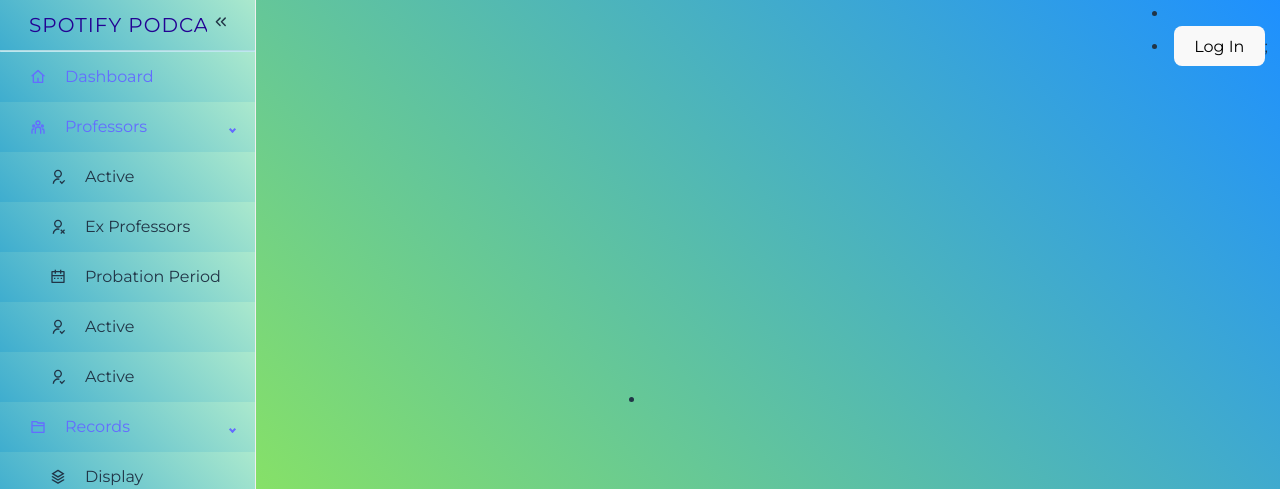
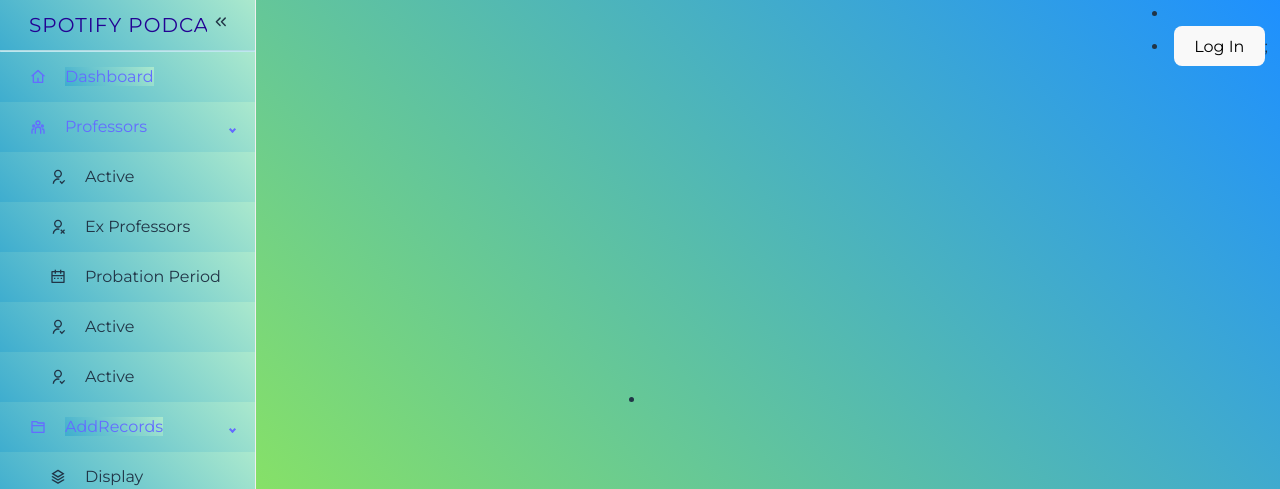
Before and after one commit to ADITYA-003/Flipr-War_With_Codes, a React (Vite) app in the folder frontend/: page / in a window 1280 px wide. Shown: the top 489 px of the page. Built offline with nearby package versions, Linux system fonts and the light colour scheme; a web font is replaced by a local one.

Commit message:
Added routing to the sidebar aditya

```diff
--- a/frontend/src/components/Sidebar.jsx
+++ b/frontend/src/components/Sidebar.jsx
@@ -1,5 +1,6 @@
 import '../components/sidebar.css'
 import User from './User';
+import {Link} from "react-router-dom";
 import React, { useState } from "react";
 import {
   RiHome4Line,
@@ -78,7 +79,9 @@ function Sidebars() {
           </Menu>
 
           <Menu>
-            <MenuItem style={{color:"#646cff"}} icon={<RiHome4Line />} >Dashboard</MenuItem>
+            <MenuItem style={{color:"#646cff"}} icon={<RiHome4Line />} >
+              <Link to="/post" > Dashboard
+              </Link></MenuItem>
             <SubMenu  style={{color:"#646cff"}} defaultOpen label={"Professors"} icon={<RiTeamLine />}>
               <MenuItem icon={<RiUserFollowLine />}>Active </MenuItem>
               <MenuItem icon={<RiUserUnfollowLine />}>Ex Professors</MenuItem>
@@ -87,7 +90,8 @@ function Sidebars() {
               <MenuItem icon={<RiUserFollowLine />}>Active </MenuItem>
 
             </SubMenu>
-            <SubMenu  style={{color:"#646cff"}} defaultOpen label={"Records"} icon={<RiFolder2Line />}>
+            <SubMenu  style={{color:"#646cff"}} defaultOpen label={ <Link to ="/upload">AddRecords</Link> } icon={<RiFolder2Line />}>
+
               <MenuItem icon={<RiStackLine />} onClick={handleDisplay}>Display</MenuItem>
 
               <MenuItem icon={<RiPlantLine />}>Junior Students</MenuItem>
```
